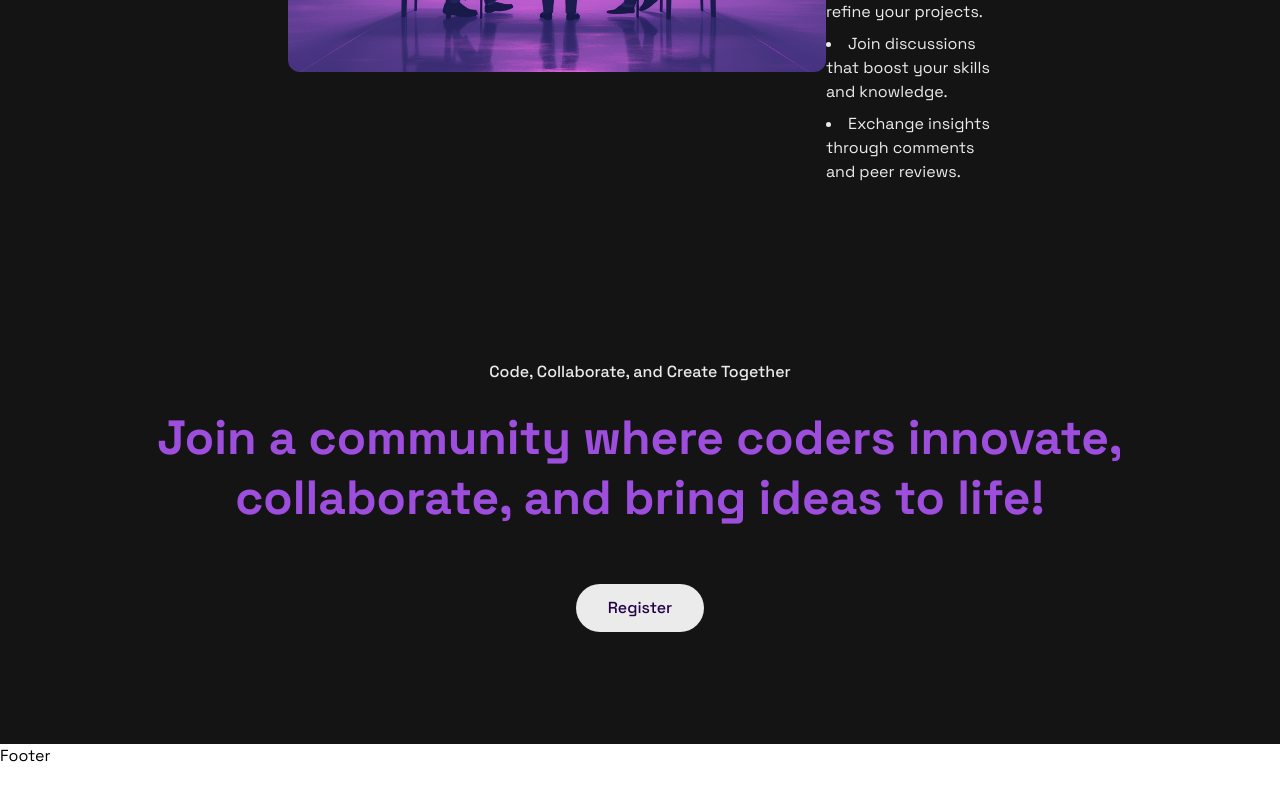
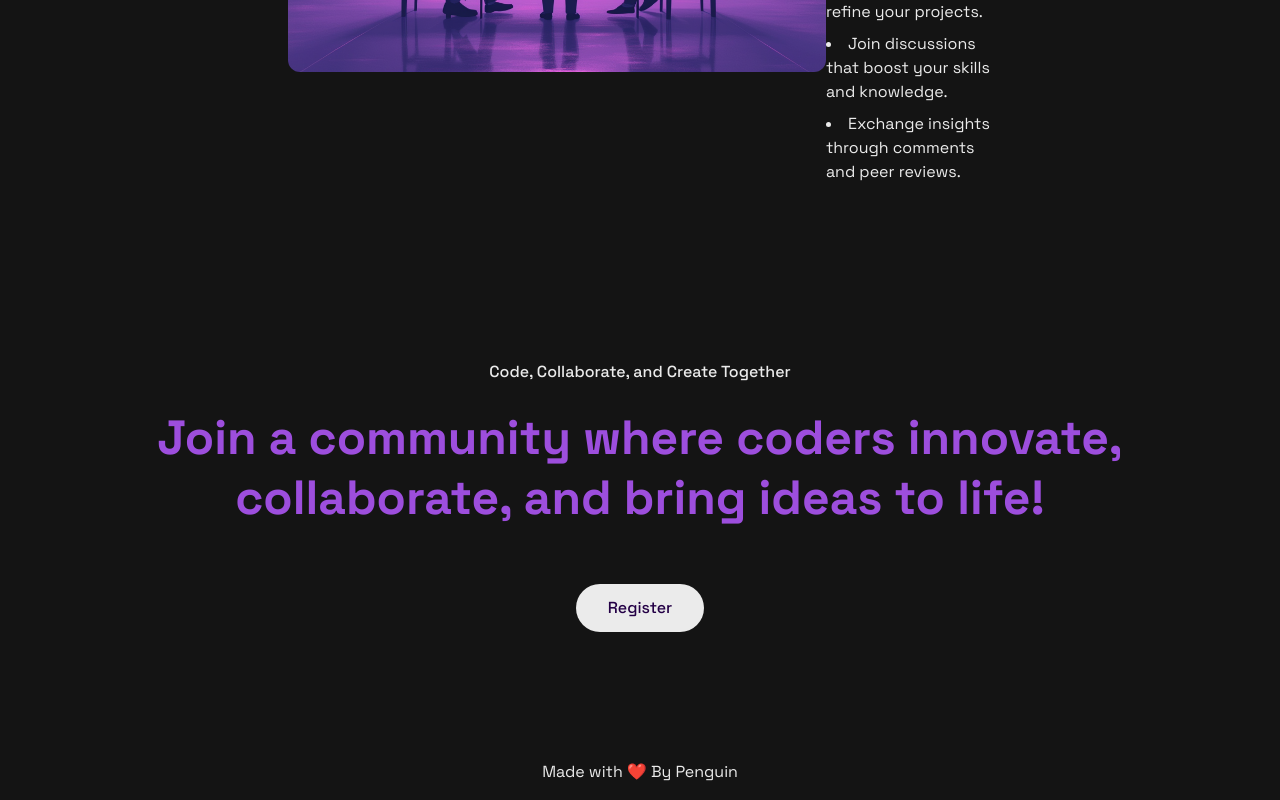
Before and after one commit to IJPenguin/RootNode, a React (Vite) app in the folder frontend/: page / in a window 1280 px wide. Shown: the part 2604-3404 px from the top of the page. Before the commit the page ends 3372 px from the top, so only its background shows below. Built offline with nearby package versions, Linux system fonts and the light colour scheme.

Commit message:
added Footer

```diff
--- a/frontend/src/components/Button/WhiteButton.jsx
+++ b/frontend/src/components/Button/WhiteButton.jsx
@@ -2,7 +2,7 @@ const WhiteButton = ({ onClick, text }) => {
 	return (
 		<button
 			onClick={onClick}
-			className="hover:white rounded-full bg-white px-8 py-3 font-sans text-base font-medium text-background-purple hover:bg-purple"
+			className="hover:white rounded-full bg-white px-8 py-3 font-sans text-base font-medium text-background-purple hover:bg-purple hover:text-white"
 		>
 			{text}
 		</button>
--- a/frontend/src/components/Footer/Footer.jsx
+++ b/frontend/src/components/Footer/Footer.jsx
@@ -1,5 +1,9 @@
 const Footer = () => {
-    return <>Footer</>;
+	return (
+		<div className="bg-background py-4 text-center text-white">
+			Made with ❤️ By Penguin
+		</div>
+	);
 };
 
 export default Footer;
```
